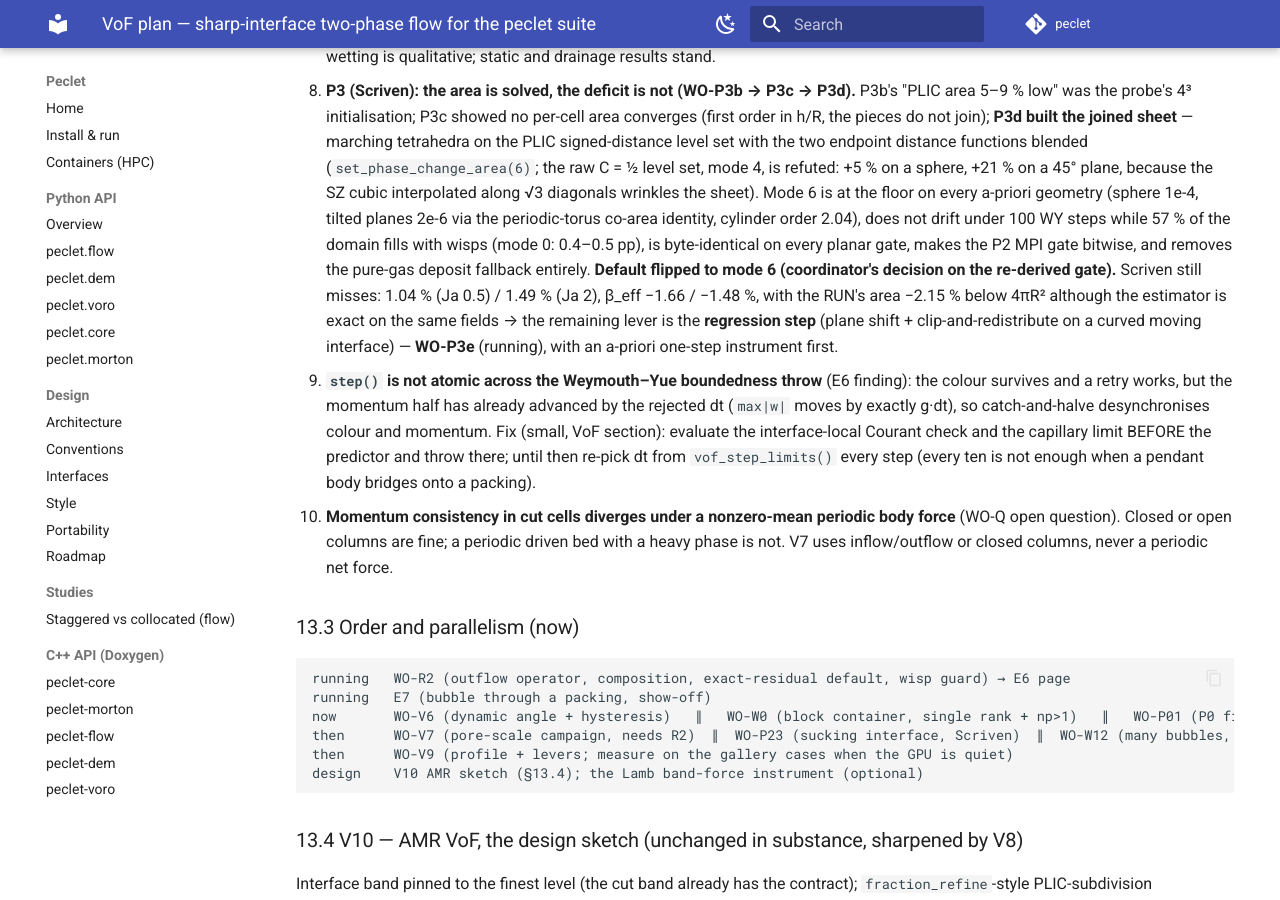
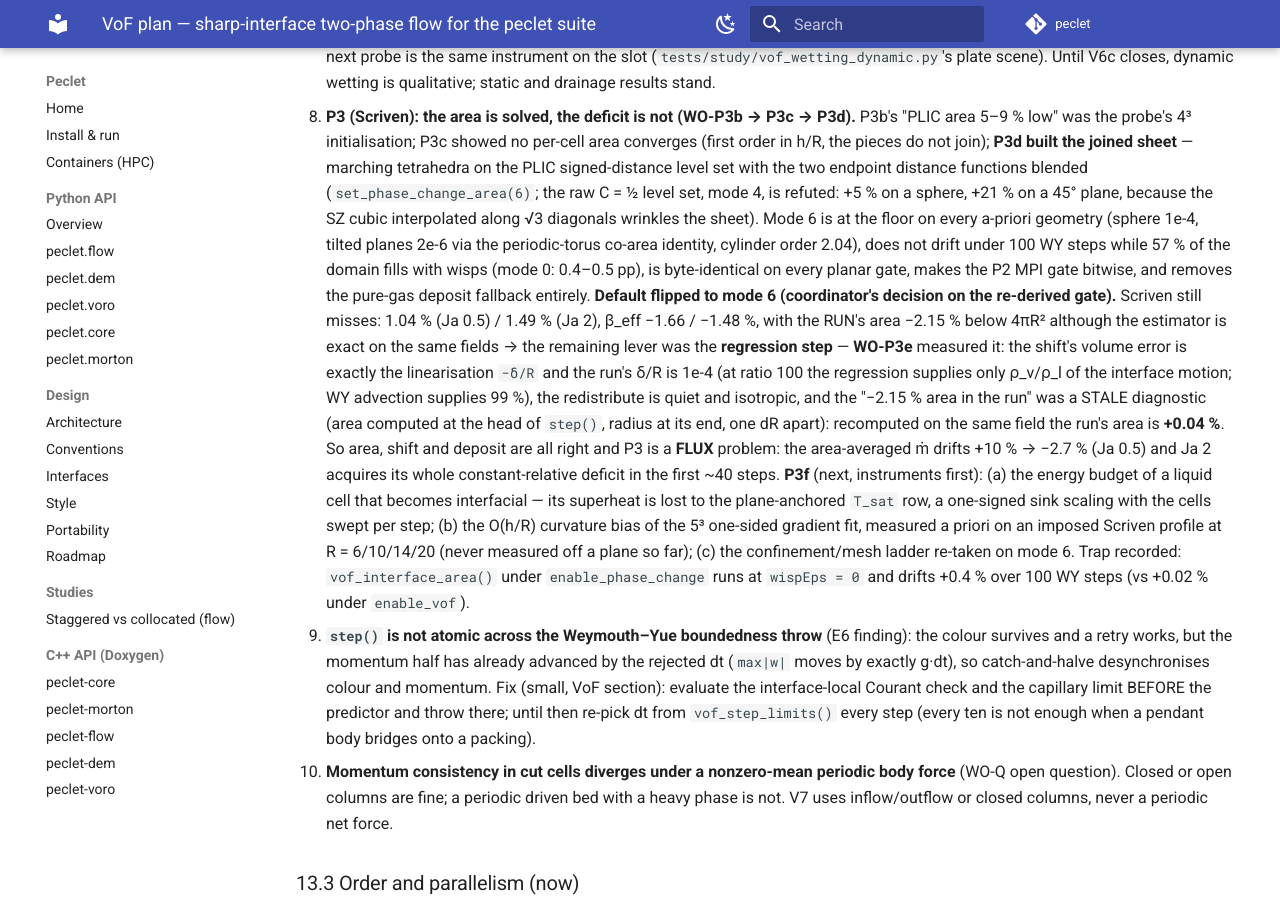
Before and after one commit to computational-chemical-engineering/peclet, an MkDocs documentation site: the page built from docs/VOF_PLAN.md, in a window 1280 px wide and 900 px high, scrolled down 24379 px. Built offline with MkDocs 1.6.1 and Material for MkDocs 9.7.7, drawn with Linux system fonts in a browser that asks for light colours; comment, search, counter and statistics services are not loaded; some of the changed text lies outside the part shown.

Commit message:
flow -> 22b4f62: WO-P3e (regression step exonerated; the run's area deficit was a stale diagnostic; P3 is a flux problem → P3f)
Co-Authored-By: Claude Fable 5.1 <noreply@anthropic.com>
Claude-Session: https://claude.ai/code/session_01Qa1K4Gwa3HaM7hQMg4qLqX

```diff
--- a/docs/VOF_PLAN.md
+++ b/docs/VOF_PLAN.md
@@ -1042,7 +1042,7 @@ pattern — the ABC counterpart of the V4 rule).
   Also found: `max_open_divergence()` MUTATES the velocity at an outflow (non-mutating sibling
   `max_open_divergence_projected()`; the default is a user decision).
 - **Merged-main validation 09-03 19:00 (nvidia-cuda)**: `tests/kokkos` 33/33, `tests/kokkos_mpi` VoF/varRho/phase-change/wall-slip battery 46/46 at np 1/2/4.
-- Pending (09-03 20:30): P3d LANDED (default → mode 6); P3e (regression instrument) running; P23 + P3b + P3c LANDED (P3 open at 1.3 % with mode 3; P3d = joined area); W12 + V6b LANDED; V6c instrument started (numbers in item 7); WO-V9 after them; V7's page needs a frozen render (~6 h) before publication; W3–W5 and the TBFsolver cross-code run remain.
+- Pending (09-03 23:30): P3e LANDED (regression exonerated; P3 = flux); P3f (energy-budget + fit-bias instruments) next; P23 + P3b + P3c LANDED (P3 open at 1.3 % with mode 3; P3d = joined area); W12 + V6b LANDED; V6c instrument started (numbers in item 7); WO-V9 after them; V7's page needs a frozen render (~6 h) before publication; W3–W5 and the TBFsolver cross-code run remain.
 
 ## 13. Revised ladder for the remainder (2026-09-02, evening) — review and execution plan
 
@@ -1154,8 +1154,21 @@ gates, twice-failed gates escalate.
    entirely. **Default flipped to mode 6 (coordinator's decision on the re-derived gate).**
    Scriven still misses: 1.04 % (Ja 0.5) / 1.49 % (Ja 2), β_eff −1.66 / −1.48 %, with the RUN's
    area −2.15 % below 4πR² although the estimator is exact on the same fields → the remaining
-   lever is the **regression step** (plane shift + clip-and-redistribute on a curved moving
-   interface) — **WO-P3e** (running), with an a-priori one-step instrument first.
+   lever was the **regression step** — **WO-P3e** measured it: the shift's volume error is
+   exactly the linearisation `−δ/R` and the run's δ/R is 1e-4 (at ratio 100 the regression
+   supplies only ρ_v/ρ_l of the interface motion; WY advection supplies 99 %), the redistribute
+   is quiet and isotropic, and the "−2.15 % area in the run" was a STALE diagnostic (area
+   computed at the head of `step()`, radius at its end, one dR apart): recomputed on the same
+   field the run's area is **+0.04 %**. So area, shift and deposit are all right and P3 is a
+   **FLUX** problem: the area-averaged ṁ drifts +10 % → −2.7 % (Ja 0.5) and Ja 2 acquires its
+   whole constant-relative deficit in the first ~40 steps. **P3f** (next, instruments first):
+   (a) the energy budget of a liquid cell that becomes interfacial — its superheat is lost to
+   the plane-anchored `T_sat` row, a one-signed sink scaling with the cells swept per step;
+   (b) the O(h/R) curvature bias of the 5³ one-sided gradient fit, measured a priori on an
+   imposed Scriven profile at R = 6/10/14/20 (never measured off a plane so far); (c) the
+   confinement/mesh ladder re-taken on mode 6. Trap recorded: `vof_interface_area()` under
+   `enable_phase_change` runs at `wispEps = 0` and drifts +0.4 % over 100 WY steps (vs +0.02 %
+   under `enable_vof`).
 9. **`step()` is not atomic across the Weymouth–Yue boundedness throw** (E6 finding): the colour
    survives and a retry works, but the momentum half has already advanced by the rejected dt
    (`max|w|` moves by exactly g·dt), so catch-and-halve desynchronises colour and momentum.
```
